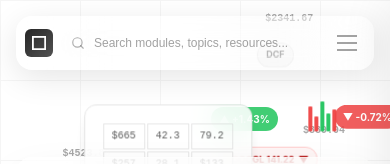
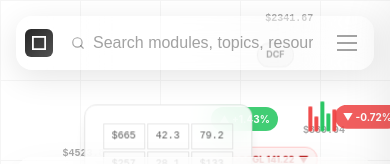
Before and after one commit to SolomonRES/FinLit, a React (Create React App) app: page / in a window 390 px wide. Shown: the top 164 px of the page. Built offline with nearby package versions, Linux system fonts and the light colour scheme.

Commit message:
updated search bar

```diff
--- a/src/styles/components/Navbar.css
+++ b/src/styles/components/Navbar.css
@@ -69,10 +69,10 @@
 .search-input {
     width: 100%;
     padding: var(--spacing-sm) var(--spacing-lg) var(--spacing-sm) 40px;
-    background: var(--glass-bg-light);
-    backdrop-filter: blur(var(--blur-md));
-    -webkit-backdrop-filter: blur(var(--blur-md));
-    border: 1px solid var(--glass-border-light);
+    background: transparent;
+    backdrop-filter: none;
+    -webkit-backdrop-filter: none;
+    border: none;
     border-radius: var(--radius-full);
     font-size: var(--text-sm);
     color: var(--color-neutral-900);
@@ -81,8 +81,6 @@
 
 .search-input:focus {
     outline: none;
-    background: var(--glass-bg-medium);
-    border-color: rgba(255, 255, 255, 0.3);
 }
 
 .search-input::placeholder {
@@ -214,7 +212,7 @@
 
     .search-input {
         padding: 6px var(--spacing-sm) 6px 32px;
-        font-size: var(--text-xs);
+        font-size: 16px;
     }
 
     .search-icon {
```
